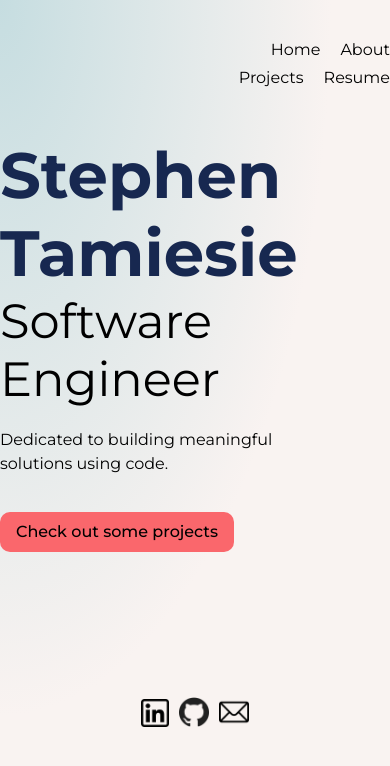
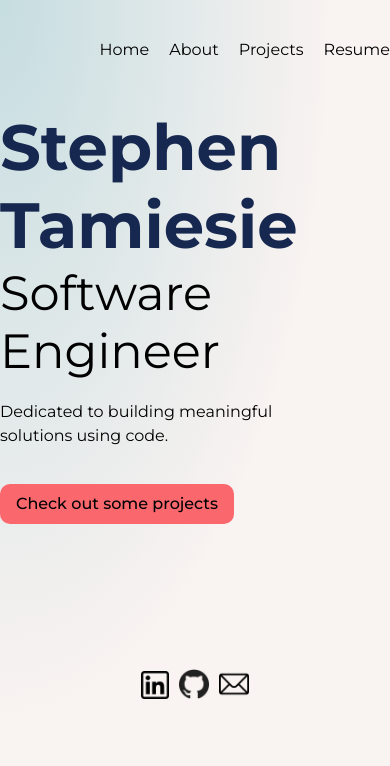
Before and after one commit to stamiesie/portfolio-site, a Gatsby site: page / in a window 390 px wide. Built offline with nearby package versions, Linux system fonts and the light colour scheme; Gatsby itself is replaced by a stand-in of ours.

Commit message:
add minmax to nav for mobile viewing

```diff
--- a/src/components/Navbar.js
+++ b/src/components/Navbar.js
@@ -14,11 +14,11 @@ export default function Navbar() {
     `)
 
 
-    const { title } = data.site.siteMetadata
+    // const { title } = data.site.siteMetadata
 
     return (
        <nav>
-           <h1>{ title }</h1>
+           <h1></h1>
            <div className="links">
                <Link to="/">Home</Link>
                <Link to="/about">About</Link>
--- a/src/styles/global.css
+++ b/src/styles/global.css
@@ -29,12 +29,14 @@ p {
 
 nav {
   display: grid;
-  grid-template-columns: 1fr 1fr;
+  grid-template-columns: repeat(auto-fit, minmax(300px, 1fr));
   margin: 40px auto;
 }
 
 nav .links {
   display: inline-block;
+  /* position:fixed;
+  right: 0px; */
   text-align: right;
 }
 
```
